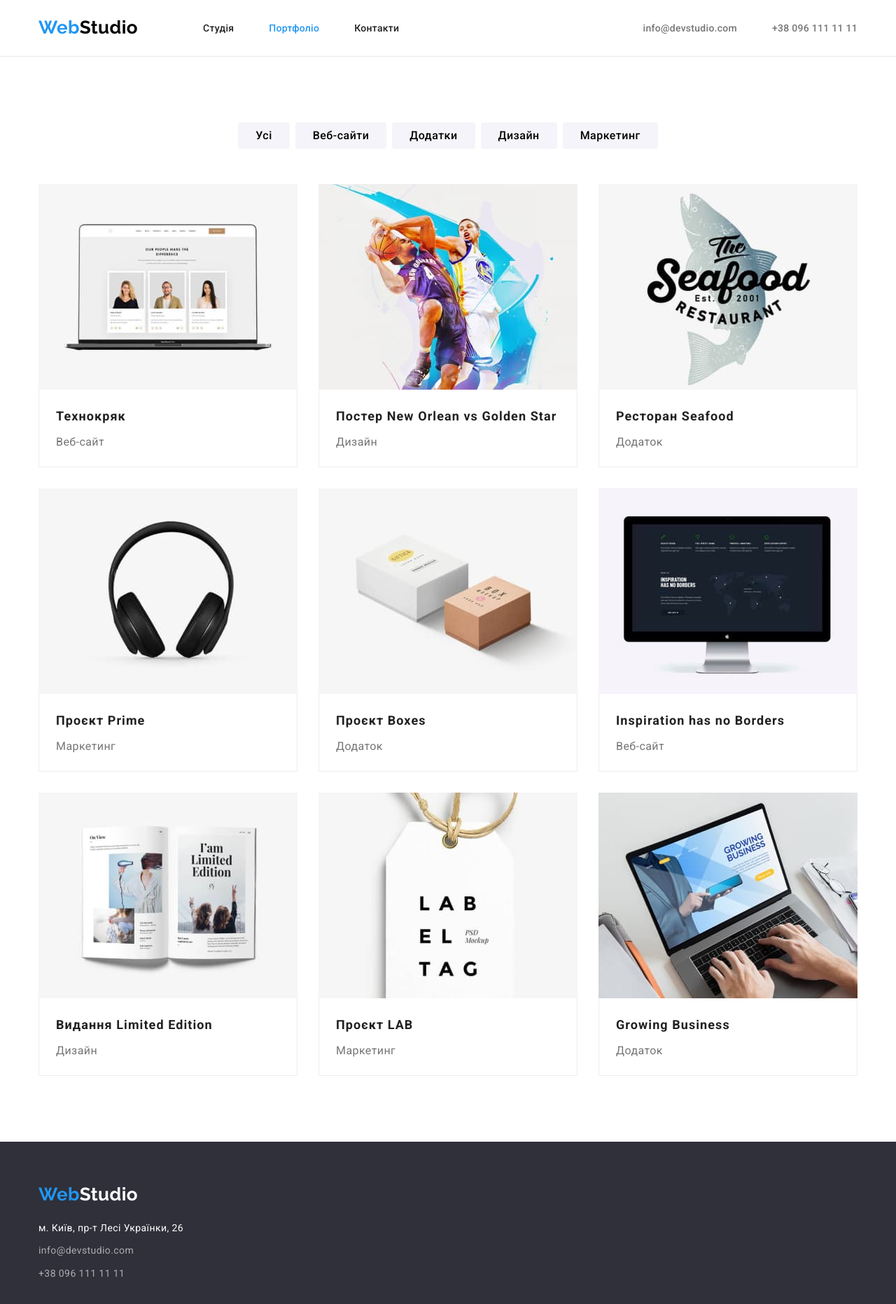
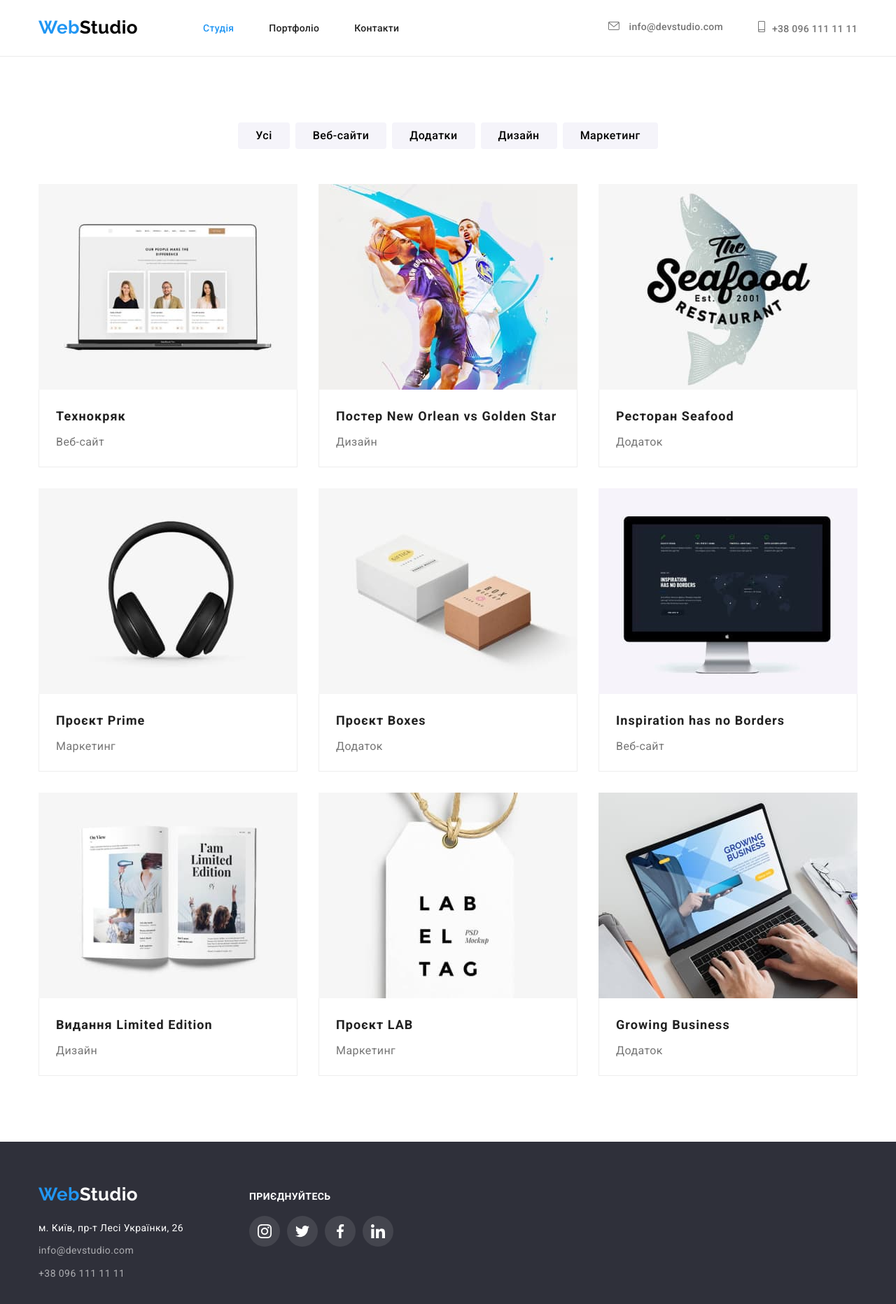
Before and after one commit to MarinaChrn/goit-markup-hw-04, a plain HTML site: page portfolio.html in a window 1280 px wide. Shown: the whole page at 70% size. Drawn offline with nearby package versions, Linux system fonts and the light colour scheme.

Commit message:
version3

```diff
--- a/css/styles.css
+++ b/css/styles.css
@@ -454,14 +454,16 @@ body {
 }
 
 .footer-container {
-
-}
-
-.footer-address {
+    display: flex;
 
 }
 
 .footer-list {
+    margin-right: 94px;
+}
+
+.footer-join {
+    margin-top: 10px;
 }
 
 .footer-list-item:not(:last-child) {
@@ -497,6 +499,21 @@ body {
 
 .logo-studio-white {
     color: #FFFFFF;
+}
+
+.footer-soc-link {
+    background-color: rgba(255, 255, 255, 0.1);
+    color: #FFFFFF;
+}
+
+.footer-title {
+    font-weight: 700;
+    font-size: 14px;
+    line-height: calc(16/14);
+    letter-spacing: 0.03em;
+    text-transform: uppercase;
+    color: #FFFFFF;
+    margin-bottom: 20px;
 }
 
 /*-----------------------PORTFOLIO---------------------*/
@@ -557,6 +574,12 @@ body {
     width: calc(100%-60px)/3;
 }
 
+.project-list-item:hover, .project-list-item:focus {
+    box-shadow: 0px 1px 1px rgba(0, 0, 0, 0.12),
+    0px 4px 4px rgba(0, 0, 0, 0.06),
+    1px 4px 6px rgba(0, 0, 0, 0.16);
+}
+
 .project-title {
     font-weight: 700;
     font-size: 18px;
--- a/portfolio.html
+++ b/portfolio.html
@@ -15,20 +15,25 @@
     <title>Portfolio</title>
 </head>
 <body>
-    <header class="header ">
+    <header class="header">
         <div class="container header-container">
             <a class="logo-web link" href="./index.html">Web<span class="logo-studio">Studio</span></a>
             <nav class="header-nav">
                 <ul class="header-list list">
-                    <li class="header-list-item"><a href="./index.html" class="header-link link">Студія</a></li>
-                    <li class="header-list-item"><a href="./portfolio.html" class="header-link nav-active link ">Портфоліо</a></li>
+                    <li class="header-list-item"><a href="./index.html" class="header-link nav-active link">Студія</a></li>
+                    <li class="header-list-item"><a href="./portfolio.html" class="header-link link">Портфоліо</a></li>
                     <li class="header-list-item"><a href="#" class="header-link link">Контакти</a></li>
                 </ul>
             </nav>
             <ul class="header-contacts-list list">
-                <li class="contacts-list-item"><a href="mailto:info@devstudio.com"
-                        class="contacts-link link">info@devstudio.com</a></li>
-                <li class="contacts-list-item"><a href="tel:+380961111111" class="contacts-link link">+38 096 111 11 11</a></li>
+                <li class="contacts-list-item"><a href="mailto:info@devstudio.com" class="contacts-link link">
+                        <svg class="contacts-icons" width="16px" height="12px">
+                            <use href="./images/symbol-defs.svg#icon-envelope"></use>
+                        </svg> info@devstudio.com</a></li>
+                <li class="contacts-list-item tel"><a href="tel:+380961111111" class="contacts-link link">
+                        <svg class="contacts-icons" width="10px" height="16px">
+                            <use href="./images/symbol-defs.svg#icon-smartphone"></use>
+                        </svg>+38 096 111 11 11</a></li>
             </ul>
         </div>
     </header>
@@ -113,6 +118,7 @@
     </main>
     <footer class="footer">
         <div class="container footer-container">
+            <div class="footer-div-logo">
                 <a class="footer-logo link" href="./index.html">Web<span class="logo-studio-white">Studio</span></a>
                 <address class="footer-address-list">
                     <ul class="footer-list list">
@@ -121,9 +127,32 @@
                                 Українки, 26</a></li>
                         <li class="footer-list-item"><a href="mailto:info@devstudio.com"
                                 class="footer-link link">info@devstudio.com</a></li>
-                    <li class="footer-list-item"><a href="tel:+380961111111" class="footer-link link">+38 096 111 11 11</a></li>
+                        <li class="footer-list-item"><a href="tel:+380961111111" class="footer-link link">+38 096 111 11
+                                11</a></li>
                     </ul>
                 </address>
+            </div>
+            <div class="footer-join">
+                <p class="footer-title">Приєднуйтесь</p>
+                <ul class="footer-soc-list team-soc-list list">
+                    <il class="team-soc-item"><a href="" class="team-soc-link footer-soc-link" target="_blank"
+                            rel="noopener noreferrer nofollow"><svg class="team-soc-icon">
+                                <use href="./images/symbol-defs.svg#icon-instagram"></use>
+                            </svg></a></il>
+                    <il class="team-soc-item"><a href="" class="team-soc-link footer-soc-link" target="_blank"
+                            rel="noopener noreferrer nofollow"><svg class="team-soc-icon">
+                                <use href="./images/symbol-defs.svg#icon-twitter"></use>
+                            </svg></a></il>
+                    <il class="team-soc-item"><a href="" class="team-soc-link footer-soc-link" target="_blank"
+                            rel="noopener noreferrer nofollow"><svg class="team-soc-icon">
+                                <use href="./images/symbol-defs.svg#icon-facebook"></use>
+                            </svg></a></il>
+                    <il class="team-soc-item"><a href="" class="team-soc-link footer-soc-link" target="_blank"
+                            rel="noopener noreferrer nofollow"><svg class="team-soc-icon">
+                                <use href="./images/symbol-defs.svg#icon-linkedin"></use>
+                            </svg></a></il>
+                </ul>
+            </div>
         </div>
     </footer>
 </body>
```
Also changed, not shown: index.html (+23 -0 lines). Lines whose indentation alone changed are shown as unchanged.
